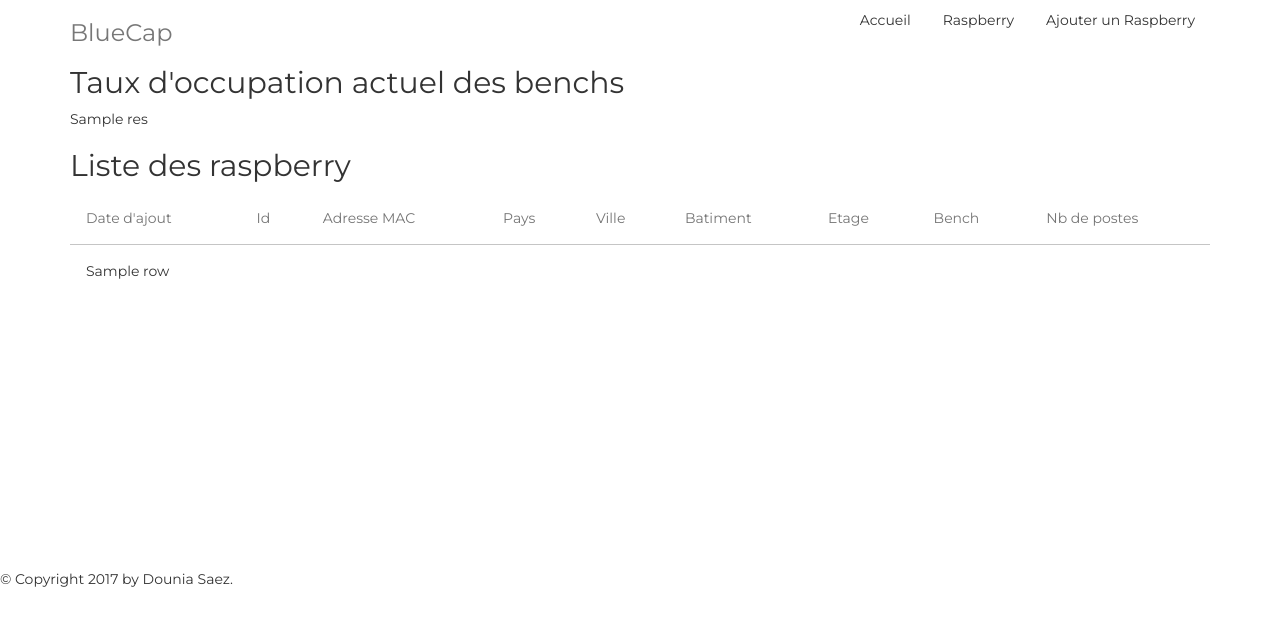
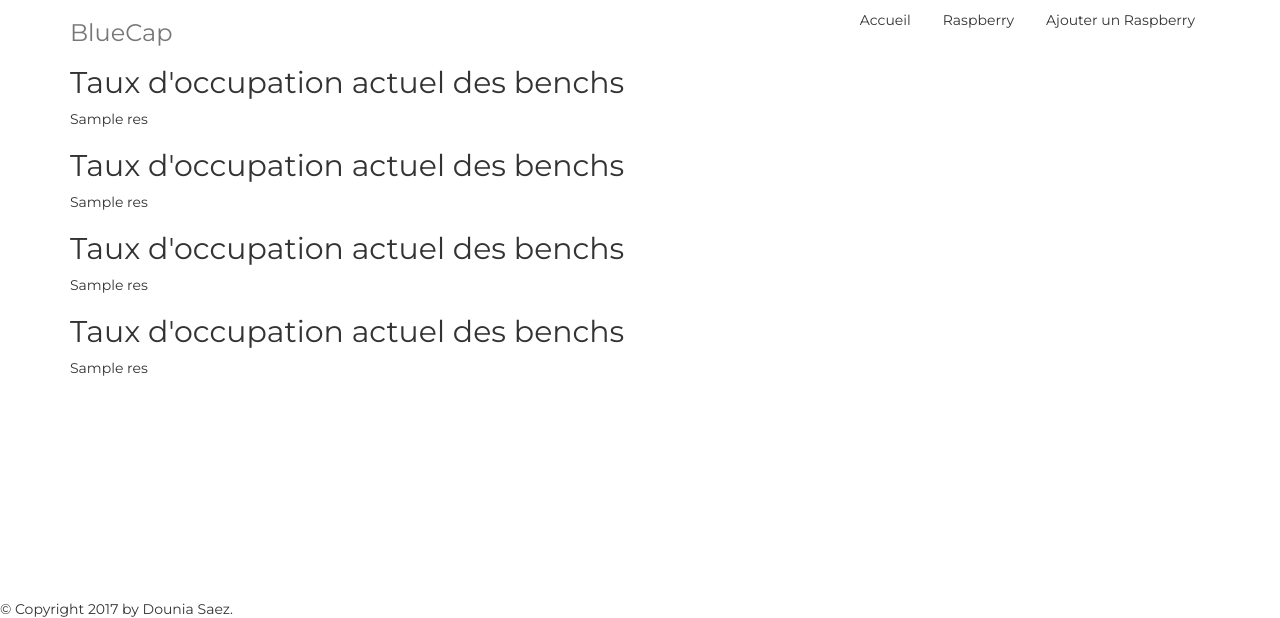
Before and after one commit to Aleetheia/bluecap, a Flask app: template templates/index.html in a window 1280 px wide. Shown: the top 618 px of the page. Run offline with Flask 2, Linux system fonts and the light colour scheme; the template is opened without the code that fills it: most values are stand-ins (such as "Sample title", 1, 10 or a date in 2020); some libraries are stand-ins or nearby versions.

Commit message:
no message

```diff
--- a/templates/index.html
+++ b/templates/index.html
@@ -8,41 +8,11 @@
 <div>
     <h2>Taux d'occupation actuel des benchs</h2>
     {{ res }}
+    <h2>Taux d'occupation actuel des benchs</h2>
+    {{ res }}
+    <h2>Taux d'occupation actuel des benchs</h2>
+    {{ res }}
+    <h2>Taux d'occupation actuel des benchs</h2>
+    {{ res }}
 </div>
-
-  <div id="demo">
-  <h2>Liste des raspberry</h2>
-
-  <div class="table-responsive-vertical shadow-z-1">
-  <table id="table" class="table table-hover table-mc-light-blue">
-      <thead>
-
-        <tr>
-        <th>Date d'ajout</th>
-        <th>Id</th>
-        <th>Adresse MAC</th>
-        <th>Pays</th>
-        <th>Ville</th>
-        <th>Batiment</th>
-        <th>Etage</th>
-        <th>Bench</th>
-        <th>Nb de postes</th>
-        </tr>
-      </thead>
-      <tbody>
-          {% for row in data %}
-          <tr>
-            {% for d in row %}
-            <td>{{ d }}</td>
-            {% endfor %}
-          </tr>
-    {% endfor %}
-                <tr>
-        </tr>
-      </tbody>
-    </table>
-
-  </div>
-</div>
-
 {% endblock %}
```
Also changed, not shown: app2.py (+1 -8 lines).
